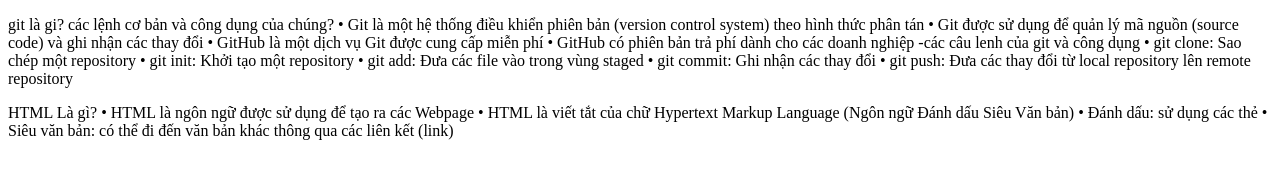
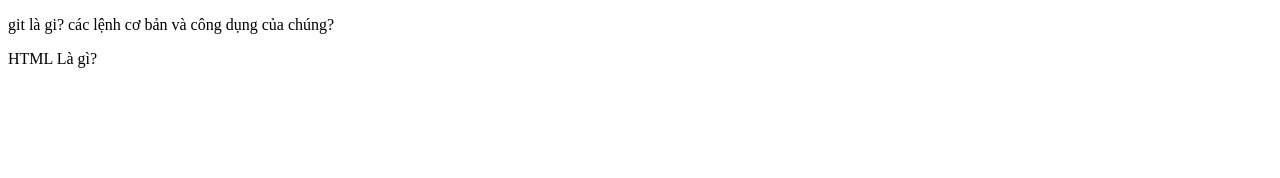
Before and after one commit to phunglam98/bai_tap_git_2, a plain HTML site: page baitap.html in a window 1280 px wide. Drawn offline with Linux system fonts and the light colour scheme.

Commit message:
tạo file bai tap

```diff
--- a/baitap.html
+++ b/baitap.html
@@ -5,8 +5,8 @@
     <title>Title</title>
 </head>
 <body>
-<p>git là gi? các lệnh cơ bản và công dụng của chúng?
-
+<p>git là gi? các lệnh cơ bản và công dụng của chúng?</p>
+<!--
 • Git là một hệ thống điều khiển phiên bản (version control system)
 theo hình thức phân tán
 • Git được sử dụng để quản lý mã nguồn (source code) và ghi nhận các
@@ -19,15 +19,16 @@ thay đổi
 • git add: Đưa các file vào trong vùng staged
 • git commit: Ghi nhận các thay đổi
 • git push: Đưa các thay đổi từ local repository lên remote
-repository</p>
-<p>HTML Là gì?
+repository-->
+<p>HTML Là gì?</p>
+  <!--
   • HTML là ngôn ngữ được sử dụng để tạo ra các
   Webpage
   • HTML là viết tắt của chữ Hypertext Markup
   Language (Ngôn ngữ Đánh dấu Siêu Văn bản)
   • Đánh dấu: sử dụng các thẻ
   • Siêu văn bản: có thể đi đến văn bản khác thông qua
-  các liên kết (link)</p>
+  các liên kết (link)-->
 
 
 
```
